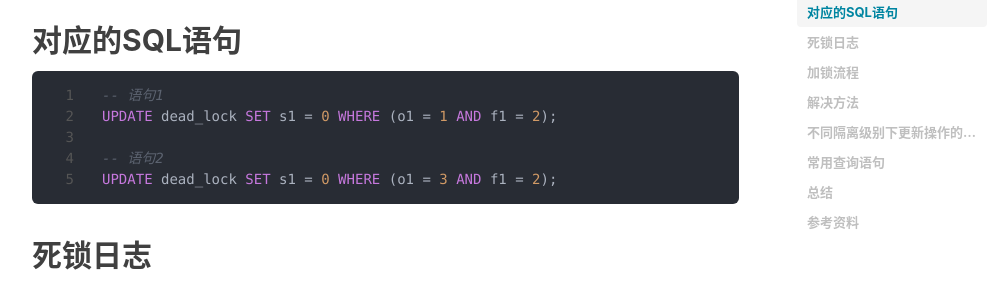
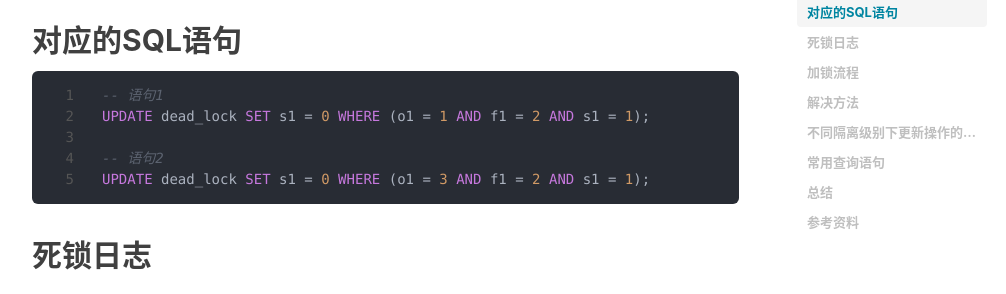
Before and after one commit to xdshent/xdshent.github.io, a Jekyll site: the page built from _posts/2023-03-24-多个单独二级索引情况下的MySQL更新死锁.md, in a window 1280 px wide and 900 px high, scrolled down 1061 px. Shown: the part 152-446 px from the top of the window, without its empty margins (233-1239 px from the left). Built offline with Jekyll 4.4.1, drawn with Linux system fonts in a browser that asks for light colours; nearby versions of some CDN libraries; comment, search, counter and statistics services are not loaded.

Commit message:
feat: 细节修改

````diff
--- a/_posts/2023-03-24-多个单独二级索引情况下的MySQL更新死锁.md
+++ b/_posts/2023-03-24-多个单独二级索引情况下的MySQL更新死锁.md
@@ -49,10 +49,10 @@ INSERT INTO dead_lock(o1, f1, s1) VALUES(3, 1, 1);
 
 ```sql
 -- 语句1
-UPDATE dead_lock SET s1 = 0 WHERE (o1 = 1 AND f1 = 2);
+UPDATE dead_lock SET s1 = 0 WHERE (o1 = 1 AND f1 = 2 AND s1 = 1);
 
 -- 语句2
-UPDATE dead_lock SET s1 = 0 WHERE (o1 = 3 AND f1 = 2);
+UPDATE dead_lock SET s1 = 0 WHERE (o1 = 3 AND f1 = 2 AND s1 = 1);
 ```
 
 
````
